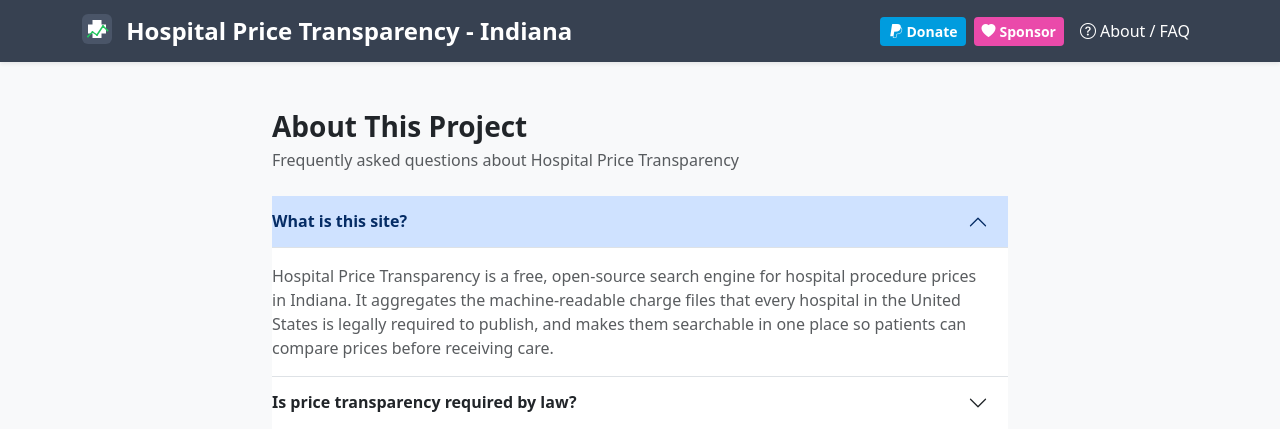
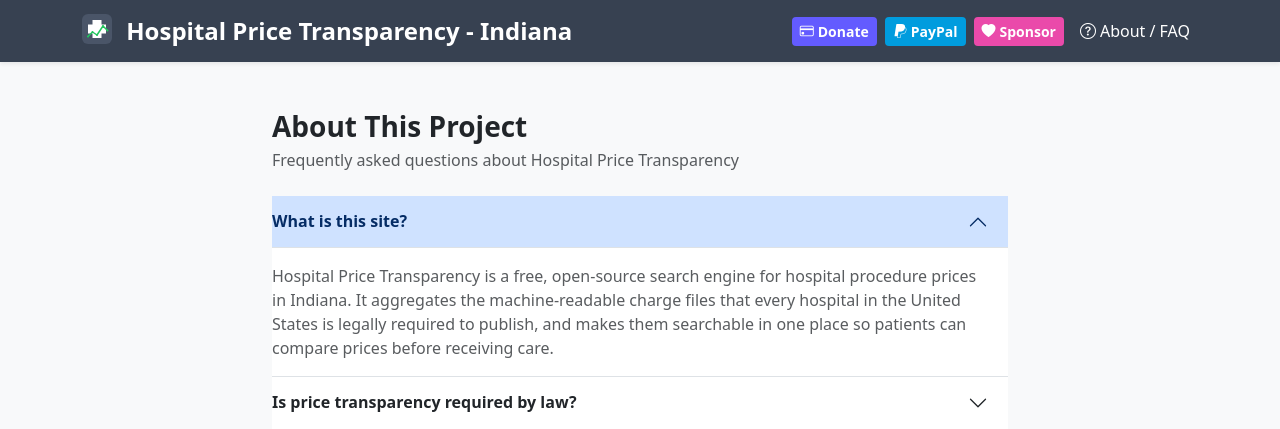
Before and after one commit to githubbar/hospital-price-transparency, a Django app: page /faq/ in a window 1280 px wide. Shown: the top 429 px of the page. Run offline with Django 5.2, Linux system fonts and the light colour scheme; some libraries are stand-ins or nearby versions.

Commit message:
Add Stripe card donation button alongside PayPal
Adds a Stripe "Donate" button to the navbar and FAQ, relabels the
PayPal navbar button, and lists Stripe in FUNDING.yml.

Co-Authored-By: Claude Opus 5.5 <noreply@anthropic.com>

```diff
--- a/prices/templates/prices/faq.html
+++ b/prices/templates/prices/faq.html
@@ -34,9 +34,15 @@
         <div class="collapse navbar-collapse" id="navbarNav">
             <ul class="navbar-nav ms-auto align-items-center">
                 <li class="nav-item me-2">
+                    <a class="btn btn-sm fw-semibold" href="https://buy.stripe.com/00wdR84ej6sAf0Mf8IeEo00" target="_blank" rel="noopener"
+                       style="background-color: #635bff; color: #fff; border: none;">
+                        <i class="bi bi-credit-card me-1"></i>Donate
+                    </a>
+                </li>
+                <li class="nav-item me-2">
                     <a class="btn btn-sm fw-semibold" href="https://www.paypal.com/donate/?hosted_button_id=Y7NER94EV2SWU" target="_blank" rel="noopener"
                        style="background-color: #009cde; color: #fff; border: none;">
-                        <i class="bi bi-paypal me-1"></i>Donate
+                        <i class="bi bi-paypal me-1"></i>PayPal
                     </a>
                 </li>
                 <li class="nav-item me-2">
@@ -278,8 +284,12 @@
                         <div class="accordion-body ps-0 text-muted">
                             This site is a free, non-commercial public resource. Keeping it running has real costs &mdash; cloud hosting,
                             serverless database infrastructure, and bandwidth to serve thousands of searches.
-                            If you find it useful, please consider donating via PayPal or sponsoring on GitHub:
+                            If you find it useful, please consider donating by card, Apple Pay or Google Pay, via PayPal, or by sponsoring on GitHub:
                             <div class="mt-3 d-flex flex-wrap gap-2">
+                                <a class="btn btn-sm fw-semibold" href="https://buy.stripe.com/00wdR84ej6sAf0Mf8IeEo00" target="_blank" rel="noopener"
+                                   style="background-color: #635bff; color: #fff; border: none;">
+                                    <i class="bi bi-credit-card me-1"></i>Donate by card
+                                </a>
                                 <a class="btn btn-sm fw-semibold" href="https://www.paypal.com/donate/?hosted_button_id=Y7NER94EV2SWU" target="_blank" rel="noopener"
                                    style="background-color: #009cde; color: #fff; border: none;">
                                     <i class="bi bi-paypal me-1"></i>Donate via PayPal
```
Also changed, not shown: prices/templates/prices/search.html (+7 -1 lines), .github/FUNDING.yml.
